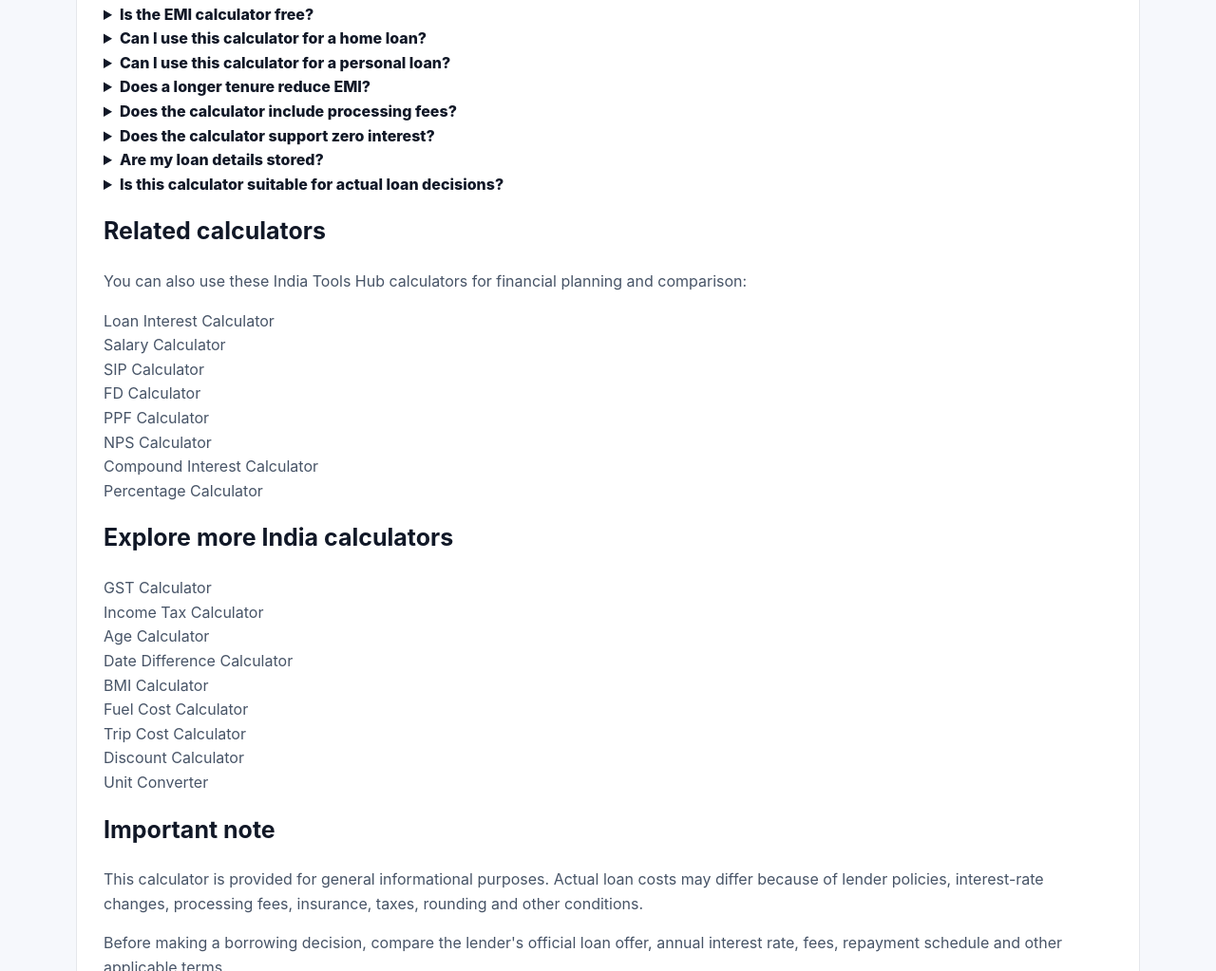
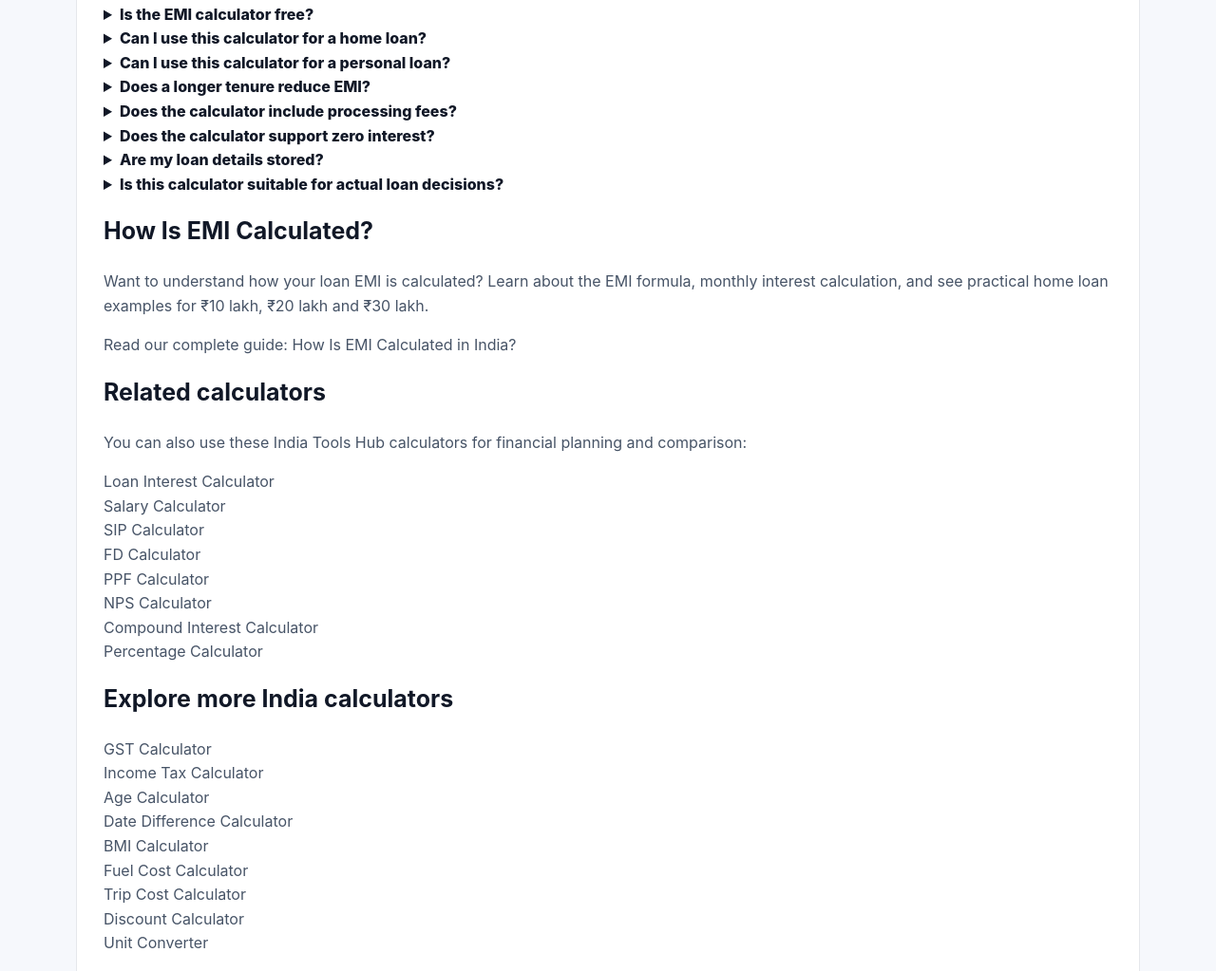
Before and after one commit to masoomh250/India-Tools-Hub, a plain HTML site: page tools/emi/index.html in a window 1280 px wide. Shown: the part 3095-4118 px from the top of the page at 95% size. Drawn offline with Linux system fonts and the light colour scheme.

Commit message:
Update index.html

```diff
--- a/tools/emi/index.html
+++ b/tools/emi/index.html
@@ -712,6 +712,21 @@ your lender.
 
 </div>
 
+<section class="info-section">
+  <h2>How Is EMI Calculated?</h2>
+
+  <p>
+    Want to understand how your loan EMI is calculated? Learn about the EMI
+    formula, monthly interest calculation, and see practical home loan examples
+    for ₹10 lakh, ₹20 lakh and ₹30 lakh.
+  </p>
+
+  <p>
+    <a href="../../guides/emi-calculator-guide.html">
+      Read our complete guide: How Is EMI Calculated in India?
+    </a>
+  </p>
+</section>
 
 <h2>
 Related calculators
```
